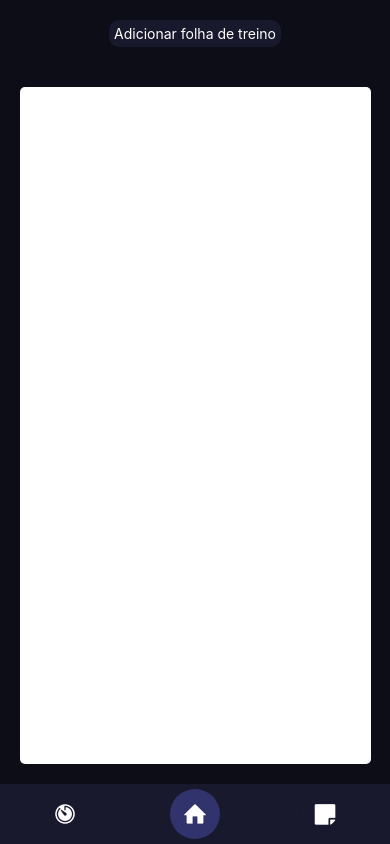
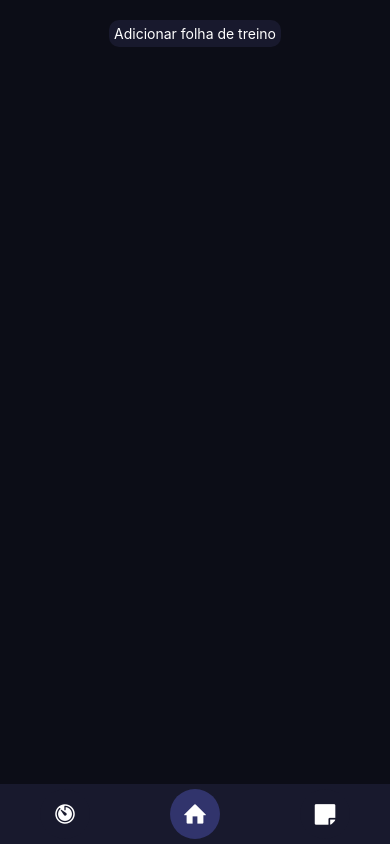
Before and after one commit to ArthurBrigueli/GymPump, a React Native app in the folder GymPump/: screen /Home in a window 390 px wide. Built offline with nearby package versions, Linux system fonts and the light colour scheme; what expo-notifications would draw is missing.

Commit message:
Update: Verificar se tem algo para mostrar, caso nao ele ocultara a view

```diff
--- a/GymPump/screens/Home.jsx
+++ b/GymPump/screens/Home.jsx
@@ -48,6 +48,7 @@ const Home = ()=>{
 
 
 
+            {Array.isArray(dataFolha)&&(
                 <View style={styles.containerFolha}>
                     <ScrollView>
                         {Array.isArray(dataFolha) && dataFolha.map((item, index)=> (
@@ -62,6 +63,7 @@ const Home = ()=>{
                         ))}
                     </ScrollView>
                 </View>
+            )}
 
         </View>
     )
```
Lines whose indentation alone changed are shown as unchanged.
